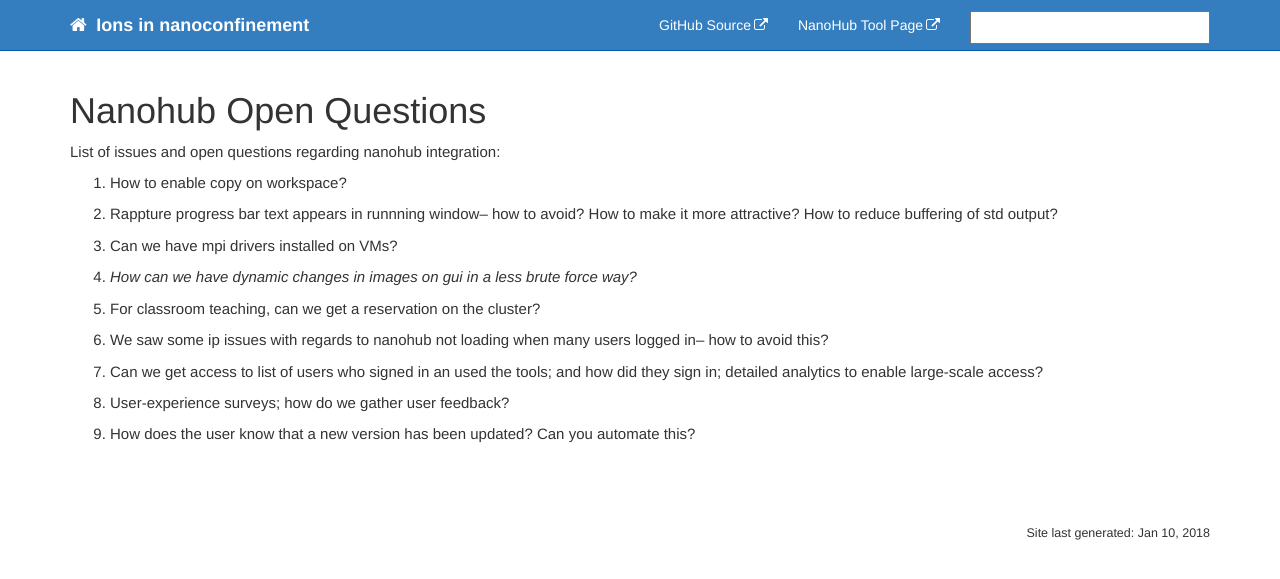
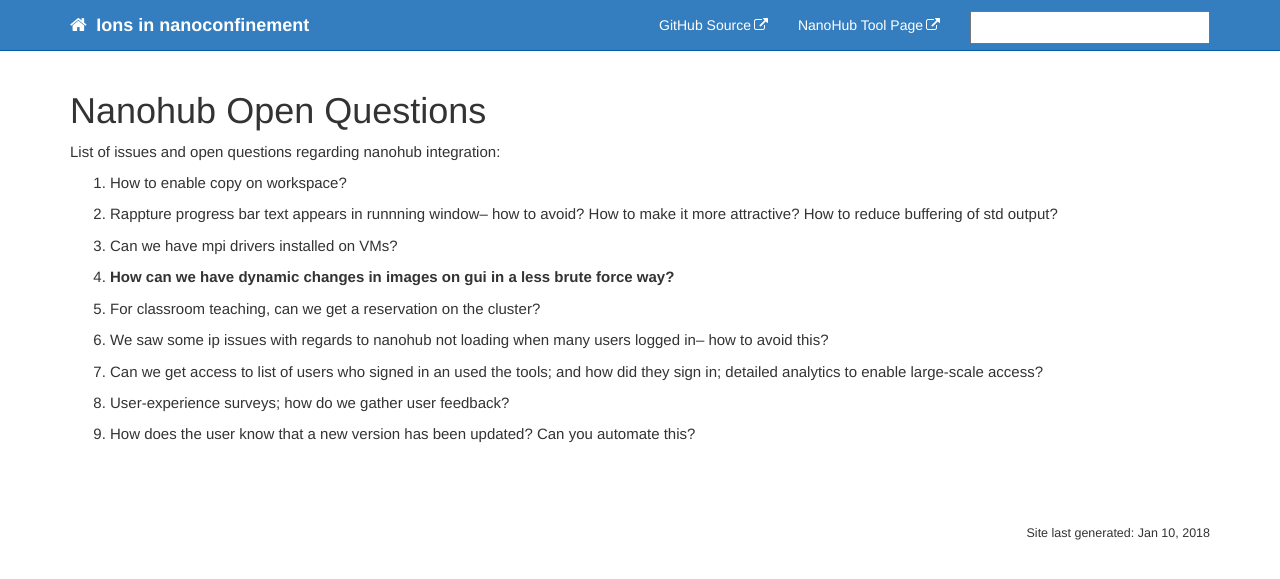
Before and after one commit to softmaterialslab/nanoconfinement-md, a Jekyll site: the page built from docs/openquestions.md, in a window 1280 px wide. Shown: the top 579 px of the page. Built offline with Jekyll 4.4.1, drawn with Linux system fonts in a browser that asks for light colours; nearby versions of some CDN libraries; our own code applies the rules of GitHub Pages for plain Markdown files; comment, search, counter and statistics services are not loaded.

```diff
--- a/docs/openquestions.md
+++ b/docs/openquestions.md
@@ -11,7 +11,7 @@ List of issues and open questions regarding nanohub integration:
 1. How to enable copy on workspace?
 2. Rappture progress bar text appears in runnning window-- how to avoid? How to make it more attractive? How to reduce buffering of std output?
 3. Can we have mpi drivers installed on VMs?
-4. *How can we have dynamic changes in images on gui in a less brute force way?*
+4. **How can we have dynamic changes in images on gui in a less brute force way?**
 5. For classroom teaching, can we get a reservation on the cluster?
 6. We saw some ip issues with regards to nanohub not loading when many users logged in-- how to avoid this?
 7. Can we get access to list of users who signed in an used the tools; and how did they sign in; detailed analytics to enable large-scale access?
```
